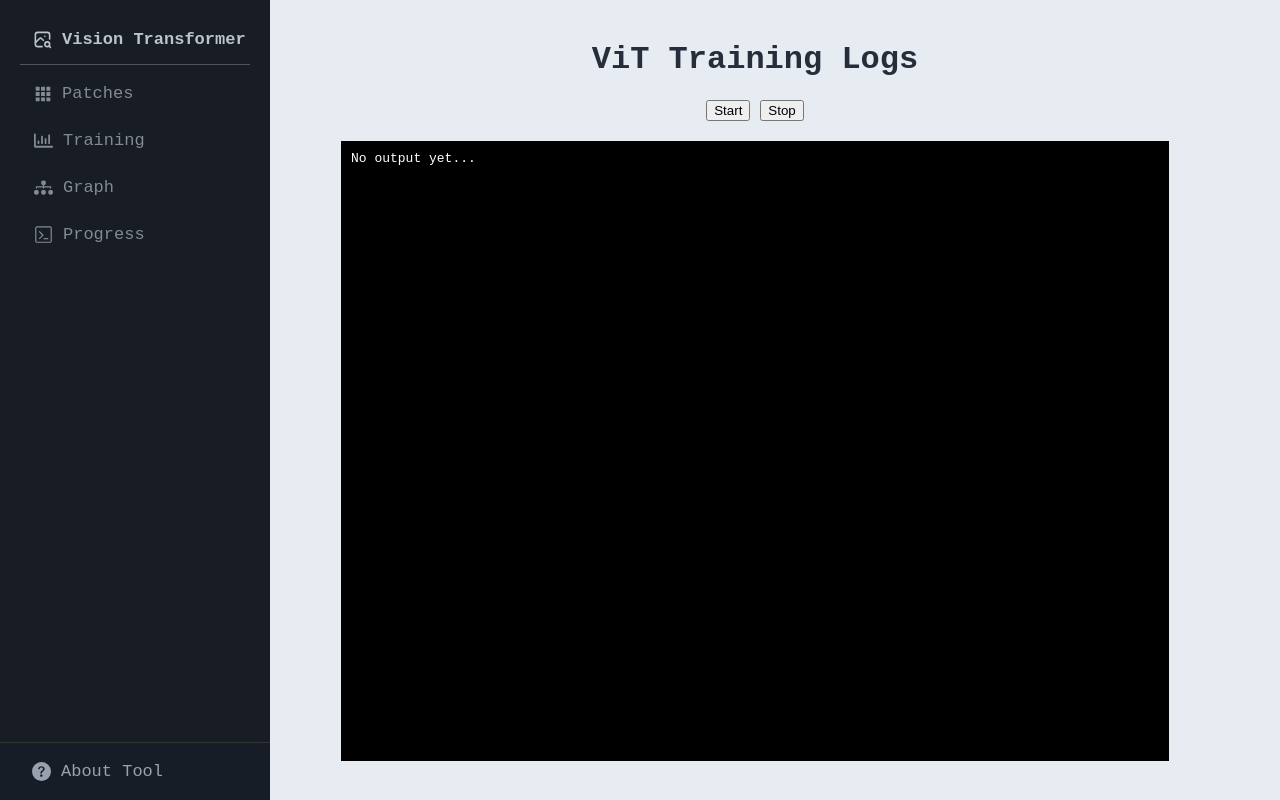
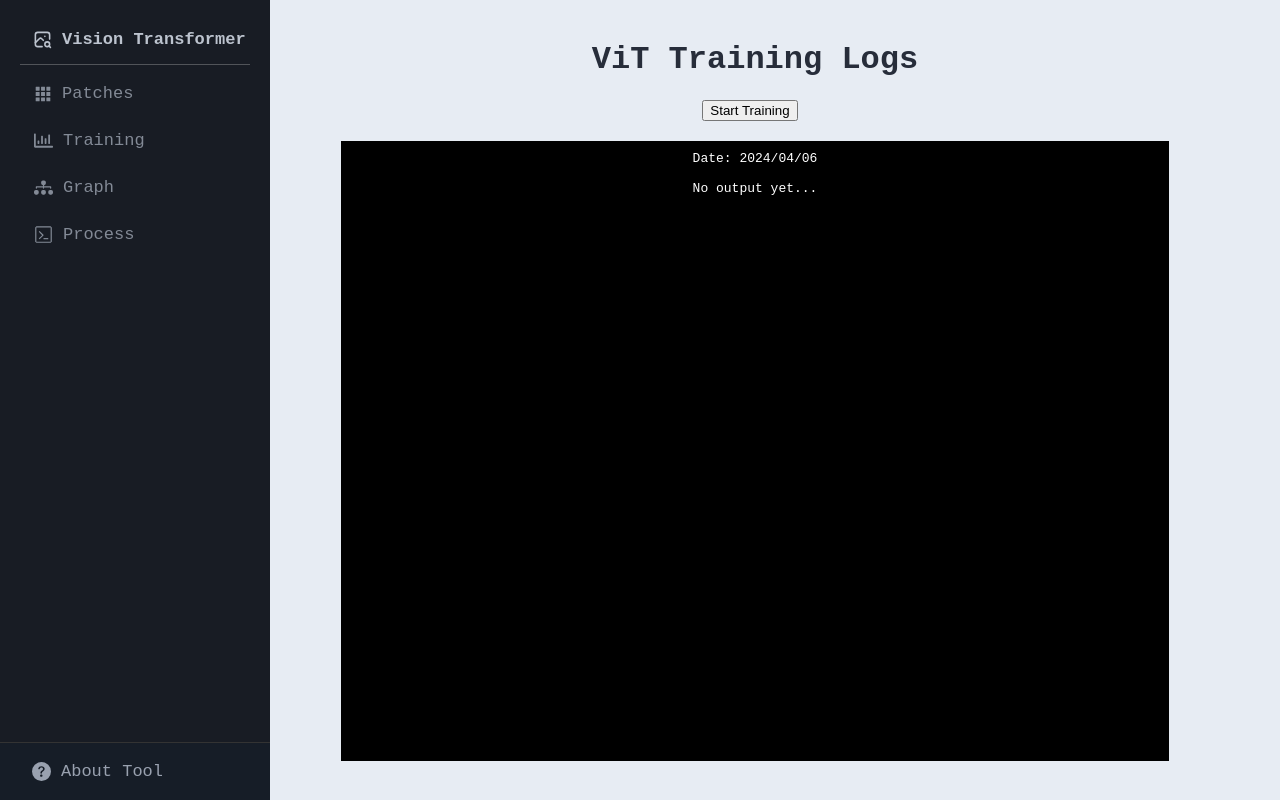
Before and after one commit to begimaikadyrova/vision-transformer-model, a React (Create React App) app in the folder frontend/: page /progress in a window 1280 px wide. Built offline with nearby package versions, Linux system fonts and the light colour scheme.

Commit message:
Patches and Progress fixed

```diff
--- a/frontend/src/Progress.js
+++ b/frontend/src/Progress.js
@@ -1,4 +1,4 @@
-import React, { useState, useEffect } from 'react';
+import React, { useState, useEffect, useRef } from 'react';
 import { Link } from 'react-router-dom';
 import './App.css';
 import { TbPhotoSearch } from "react-icons/tb";
@@ -11,12 +11,16 @@ import { VscTerminal } from "react-icons/vsc";
 function Progress() {
   const [consoleOutput, setConsoleOutput] = useState('');
   const [eventSource, setEventSource] = useState(null);
+  const [hasOutput, setHasOutput] = useState(false);
+  const consoleRef = useRef(null);
 
   const handleStart = () => {
-    if (!eventSource) {
+    if (eventSource) return;
+
     const source = new EventSource('http://localhost:5000/run_test');
 
     source.onmessage = function(event) {
+      setHasOutput(true);
       setConsoleOutput(prev => prev + '\n' + event.data);
     };
 
@@ -27,24 +31,26 @@ function Progress() {
       setEventSource(null);
     };
 
+    setConsoleOutput(prev => {
+      const updatedOutput = prev.includes('Training has started...') ? prev : `${prev}\nTraining has started...`;
+      return updatedOutput;
+    });
+
     setEventSource(source);
-    }
-  };
-
-  const handleStop = () => {
-    if (eventSource) {
-      eventSource.close();
-      setEventSource(null);
-    }
   };
 
   useEffect(() => {
-    return () => {
-      if (eventSource) {
-        eventSource.close();
+    const date = new Date();
+    const formattedDate = `${date.getFullYear()}/${String(date.getMonth() + 1).padStart(2, '0')}/${String(date.getDate()).padStart(2, '0')}`;
+    const initialOutput = `Date: ${formattedDate}\n\nNo output yet...`;
+    setConsoleOutput(initialOutput);
+  }, []);
+
+  useEffect(() => {
+    if (consoleRef.current) {
+      consoleRef.current.scrollTop = consoleRef.current.scrollHeight;
     }
-    };
-  }, [eventSource]);
+  }, [consoleOutput]);
 
   return (
     <div className="App">
@@ -77,7 +83,7 @@ function Progress() {
           <Link to="/progress">
             <span className="nav-item active">
               <VscTerminal size={19} />
-              <span>Progress</span>
+              <span>Process</span>
             </span>
           </Link>
         </nav>
@@ -93,10 +99,12 @@ function Progress() {
       <div className="content">
         <h1>ViT Training Logs</h1>
         <div style={{ marginBottom: '20px' }}>
-          <button onClick={handleStart} style={{ marginRight: '10px' }}>Start</button>
-          <button onClick={handleStop}>Stop</button>
+          <button onClick={handleStart} style={{ marginRight: '10px' }}>
+            Start Training
+          </button>
         </div>
         <div
+          ref={consoleRef}
           className="console"
           style={{
             backgroundColor: '#000',
@@ -106,10 +114,24 @@ function Progress() {
             whiteSpace: 'pre-wrap',
             width: '80%',
             height: '600px',
-            overflowY: 'scroll'
+            overflowY: 'scroll',
           }}
         >
-          {consoleOutput || "No output yet..."}
+          <div style={{ textAlign: 'center' }}>
+            {consoleOutput.split('\n')[0]}
+          </div>
+          <div style={{ textAlign: 'center', whiteSpace: 'pre-wrap' }}>
+            {'\n'}
+          </div>
+          {!hasOutput && !consoleOutput.includes('Training has started...') ? (
+            <div style={{ textAlign: 'center' }}>
+              No output yet...
+            </div>
+          ) : (
+            <div style={{ textAlign: 'left' }}>
+              {consoleOutput.split('\n').slice(1).join('\n')}
+            </div>
+          )}
         </div>
       </div>
     </div>
--- a/frontend/src/Training.js
+++ b/frontend/src/Training.js
@@ -41,7 +41,6 @@ function Training() {
               if (key === 'multi_head_attention') {
                 const suffixes = ['attention_output', 'key', 'query', 'value'];
                 suffixes.forEach(suffix => {
-                  // Only add specific suffixes with 'kernel' and 'bias' for 'value'
                   if (suffix) {
                     const valueImages = ['kernel', 'bias'].map(subKey => ({
                       label: `${key}/${suffix}/${subKey}`,
@@ -113,7 +112,7 @@ function Training() {
     if (!mediaInterval) {
       const newInterval = setInterval(() => {
         setPosition(prevPosition => {
-          if (prevPosition >= 175) { // max index of images
+          if (prevPosition >= 175) {
             clearInterval(newInterval);
             return prevPosition;
           }
@@ -147,11 +146,11 @@ function Training() {
 
   const handleLayerChange = selectedOption => {
     setSelectedLayer(selectedOption);
-    setPosition(0); // Reset position to 0
-    setShowPictures(false); // Ensure pictures aren't shown until explicitly started
-    if (mediaInterval) { // Check if there's an active interval and clear it
+    setPosition(0);
+    setShowPictures(false);
+    if (mediaInterval) {
       clearInterval(mediaInterval);
-      setMediaInterval(null); // Reset the interval state
+      setMediaInterval(null);
     }
   };
 
@@ -216,8 +215,7 @@ function Training() {
             styles={{
               menuList: (provided) => ({
                 ...provided,
-                // Remove scrollbar by changing overflow property and possibly adjusting the max height
-                maxHeight: 'none', // You can adjust this as needed
+                maxHeight: 'none',
                 overflow: 'visible',
 
                 paddingTop: 0,
@@ -225,20 +223,20 @@ function Training() {
               }),
               menu: (provided) => ({
                 ...provided,
-                marginTop: 3,  // Remove any space between the control and the menu
-                borderRadius: 0,  // Match border radius with the select input field if necessary
+                marginTop: 3,
+                borderRadius: 0,
               }),
               control: (base, state) => ({
                 ...base,
                 backgroundColor: "#181c24",
                 width: 346,
-                borderRadius: 0,  // Match border radius with the select input field if necessary
+                borderRadius: 0,
                 height: 45,
                 color: "white",
-                borderColor: state.isFocused ? '#f0f0f034' : 'grey', // Change border color to purple when focused
+                borderColor: state.isFocused ? '#f0f0f034' : 'grey',
                 boxShadow: state.isFocused ? '0 0 0 1px #f0f0f034' : 'none',
                 '&:hover': {
-                  borderColor: 'darkgrey' // Установка фиолетового цвета рамки при наведении
+                  borderColor: 'darkgrey'
                }
               }),
               option: (styles, { isFocused, isSelected }) => {
@@ -247,7 +245,7 @@ function Training() {
                   height: 45,
                   margin: 0,
                   backgroundColor: isSelected ? 'darkgray' : isFocused ? 'lightgray' : undefined,
-                  color: 'black',  // Set font color to white in the options
+                  color: 'black',
                 };
               },
               singleValue: (base) => ({
@@ -256,16 +254,15 @@ function Training() {
               }),
               placeholder: (base) => ({
                 ...base,
-                color: 'white',  // Font color of placeholder
+                color: 'white',
               }),
               noOptionsMessage: (base) => ({
                 ...base,
-                // Ensuring "No options" has the same height and styling as other options
-                height: 45, // Match the custom option height
+                height: 45,
                 display: 'flex',
                 alignItems: 'center',
                 justifyContent: 'center',
-                color: 'black', // And any other styles you've set for your options
+                color: 'black',
               }),
             }}
             noOptionsMessage={() => "Layers are loading..."}
@@ -284,7 +281,6 @@ function Training() {
           <button className='mediaButton' onClick={onJumpToEnd} title="Click on the jump to end button to go to the last image">⏭</button>
         </div>
         )}
-        {/* <p>Click on the label to see the image's description.</p> */}
         {showPictures && (
         <p>You can click on the image to see an original version</p>
       )}
```
Also changed, not shown: frontend/src/Patches.js (+8 -4 lines). Lines whose indentation alone changed are shown as unchanged.
